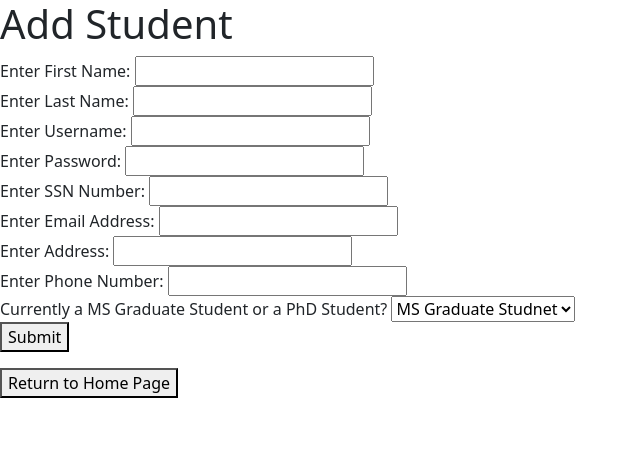
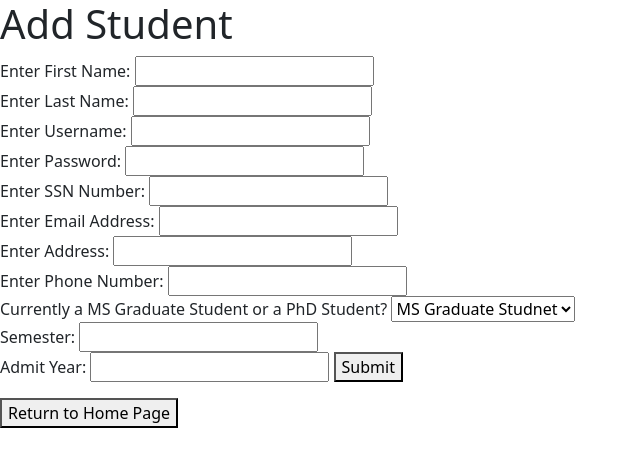
Before and after one commit to Olamide-Treasure/School-System, a Flask app: template templates/addstudent.html in a window 1280 px wide. Shown: the top 467 px of the page, without its empty margins (0-640 px from the left). Run offline with Flask 2, Linux system fonts and the light colour scheme; the template is opened without the code that fills it, so the values that code supplies are empty.

Commit message:
Update addstudent.html

```diff
--- a/templates/addstudent.html
+++ b/templates/addstudent.html
@@ -36,6 +36,14 @@
     <option value="phd">PhD Student</option>
     </select>
     <br>
+
+    Semester:
+    <input type="text" name="semester" minlength="4" maxlength="4" required><br>
+
+
+    Admit Year:
+    <input type="text" name="admityear" minlength="4" maxlength="4" required pattern="\d{4}"<br>
+
   <button type="submit">Submit</button>
  </form>
 
```
